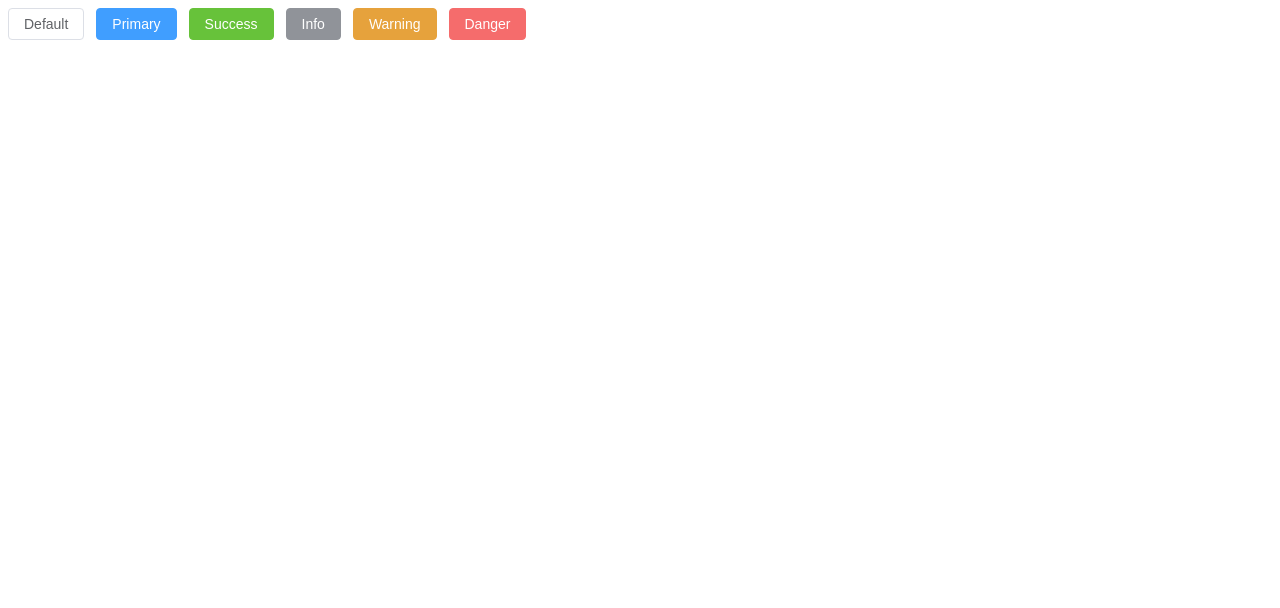
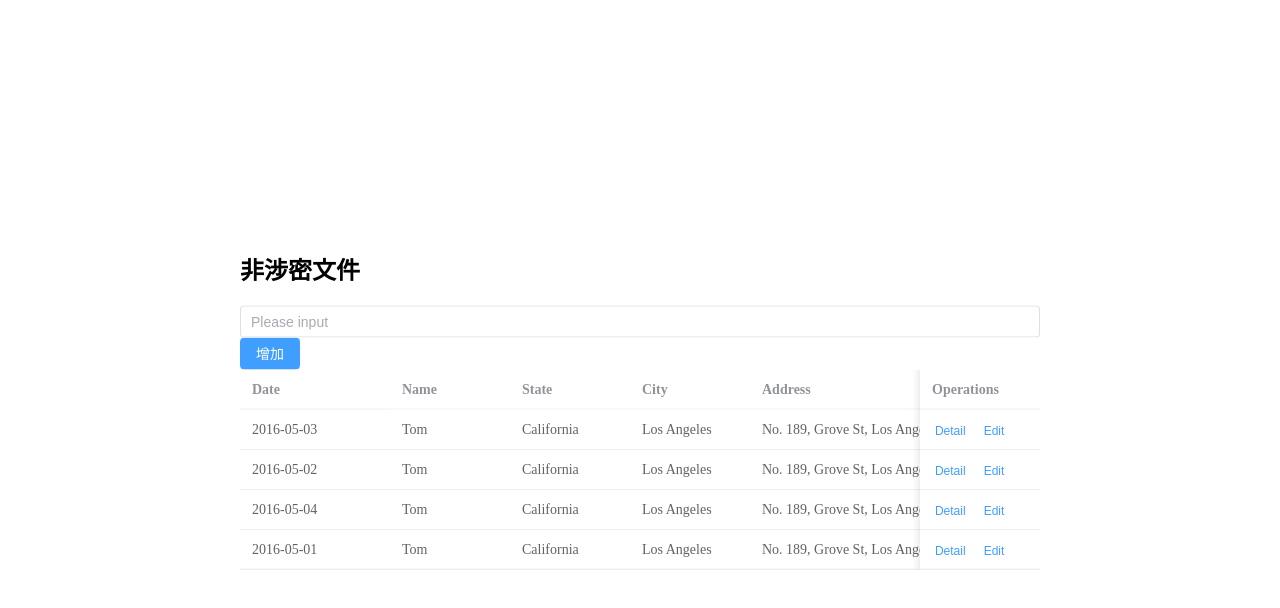
Before and after one commit to zhyishen/Items_destroyed_WMS, a Vue app in the folder vue_ui/: page / in a window 1280 px wide. Shown: the top 608 px of the page. Built offline with nearby package versions, Linux system fonts and the light colour scheme.

Commit message:
fisrt page finish

```diff
--- a/vue_ui/App.vue
+++ b/vue_ui/App.vue
@@ -1,19 +1,89 @@
 <script setup>
+
+    import {ref} from "vue";
+    // 数据
+    let queryInput = ref("")
+    let tableData = ref([{
+    date: '2016-05-03',
+    name: 'Tom',
+    state: 'California',
+    city: 'Los Angeles',
+    address: 'No. 189, Grove St, Los Angeles',
+    zip: 'CA 90036',
+    tag: 'Home',
+  },
+  {
+    date: '2016-05-02',
+    name: 'Tom',
+    state: 'California',
+    city: 'Los Angeles',
+    address: 'No. 189, Grove St, Los Angeles',
+    zip: 'CA 90036',
+    tag: 'Office',
+  },
+  {
+    date: '2016-05-04',
+    name: 'Tom',
+    state: 'California',
+    city: 'Los Angeles',
+    address: 'No. 189, Grove St, Los Angeles',
+    zip: 'CA 90036',
+    tag: 'Home',
+  },
+  {
+    date: '2016-05-01',
+    name: 'Tom',
+    state: 'California',
+    city: 'Los Angeles',
+    address: 'No. 189, Grove St, Los Angeles',
+    zip: 'CA 90036',
+    tag: 'Office',
+  },])
+    // 方法
+    const handleClick = () =>{
+        console.log('click')
+    }
 
 </script>
 
 <template>
-    <el-row class="mb-4">
-        <el-button>Default</el-button>
-        <el-button type="primary">Primary</el-button>
-        <el-button type="success">Success</el-button>
-        <el-button type="info">Info</el-button>
-        <el-button type="warning">Warning</el-button>
-        <el-button type="danger">Danger</el-button>
-    </el-row>
+    <div class="table-box">
+        <div class="title">
+            <h2>非涉密文件</h2>
+        </div>
+        <!-- query -->
+        <div class="query-box">
+            <el-input v-model="queryInput" placeholder="Please input" />
+            <el-button type="primary">增加</el-button>
+        </div>
+        <!-- table -->
+        <div class="table">
+            <el-table :data="tableData" style="width: 100%">
+                <el-table-column fixed prop="date" label="Date" width="150" />
+                <el-table-column prop="name" label="Name" width="120" />
+                <el-table-column prop="state" label="State" width="120" />
+                <el-table-column prop="city" label="City" width="120" />
+                <el-table-column prop="address" label="Address" width="600" />
+                <el-table-column prop="zip" label="Zip" width="120" />
+                <el-table-column fixed="right" label="Operations" width="120">
+                    <template #default>
+                        <el-button link type="primary" size="small" @click="handleClick">Detail</el-button>
+                        <el-button link type="primary" size="small">Edit</el-button>
+                    </template>
+                </el-table-column>
+            </el-table>
+        </div>
+    </div>
+
 </template>
 
 
-<style>
-
+<style scoped>
+.table-box{
+    width: 800px;
+    position: absolute;
+    top: 50%;
+    left: 50%;
+    transform: translate(-50%, -50%);
+}
 </style>
```
